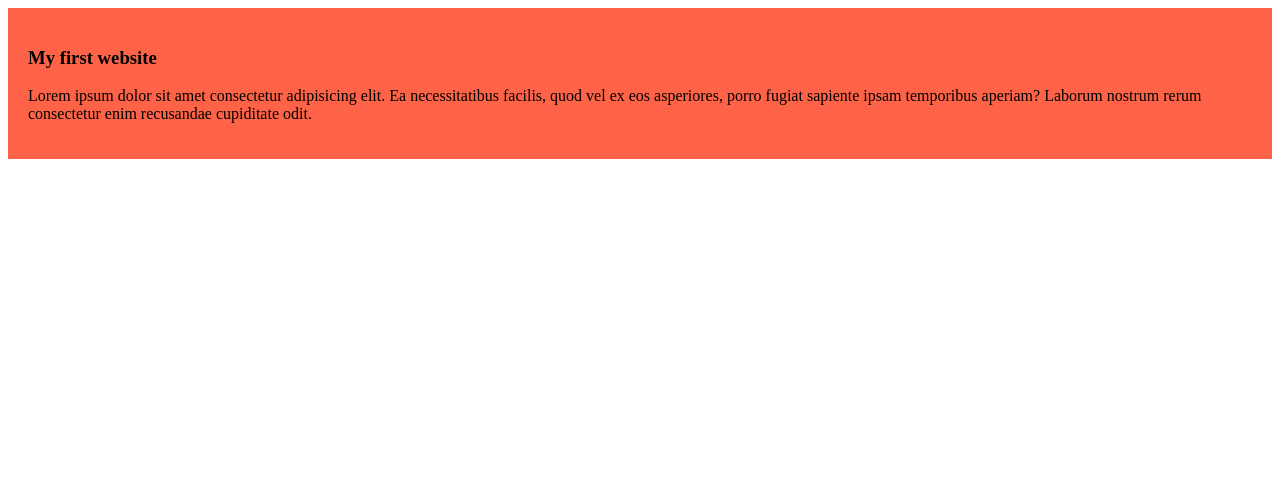
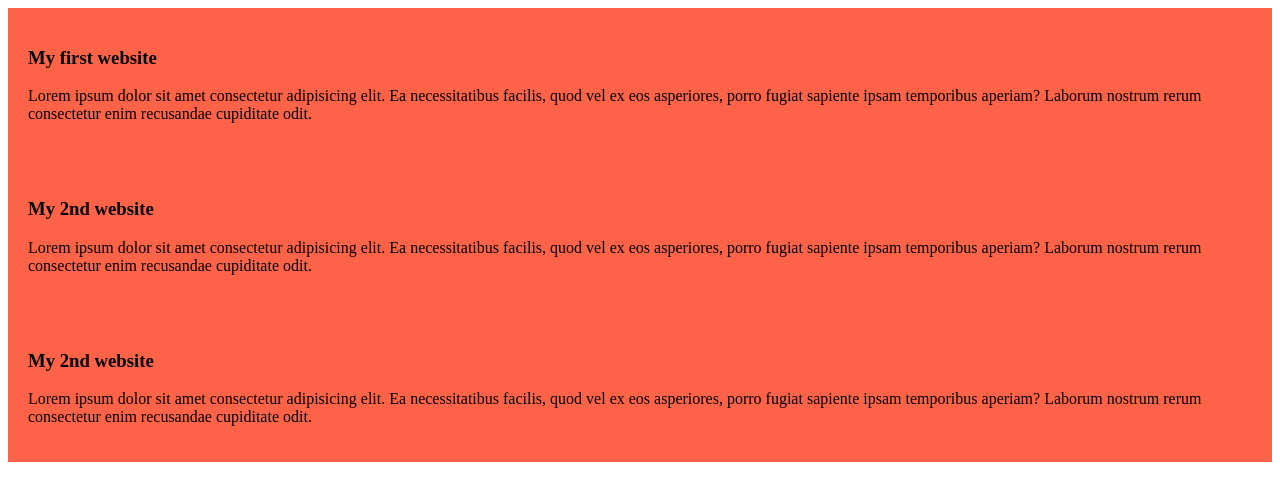
Before and after one commit to dayadillin/my-simple-website, a plain HTML site: page index.html in a window 1280 px wide. Drawn offline with Linux system fonts and the light colour scheme.

Commit message:
added the second and third blog

```diff
--- a/index.html
+++ b/index.html
@@ -13,5 +13,17 @@
             Lorem ipsum dolor sit amet consectetur adipisicing elit. Ea necessitatibus facilis, quod vel ex eos asperiores, porro fugiat sapiente ipsam temporibus aperiam? Laborum nostrum rerum consectetur enim recusandae cupiditate odit.
         </p>
     </div>
+    <div>
+        <h3>My 2nd website</h3>
+        <p>
+            Lorem ipsum dolor sit amet consectetur adipisicing elit. Ea necessitatibus facilis, quod vel ex eos asperiores, porro fugiat sapiente ipsam temporibus aperiam? Laborum nostrum rerum consectetur enim recusandae cupiditate odit.
+        </p>
+    </div>
+    <div>
+        <h3>My 2nd website</h3>
+        <p>
+            Lorem ipsum dolor sit amet consectetur adipisicing elit. Ea necessitatibus facilis, quod vel ex eos asperiores, porro fugiat sapiente ipsam temporibus aperiam? Laborum nostrum rerum consectetur enim recusandae cupiditate odit.
+        </p>
+    </div>
 </body>
 </html>
```
